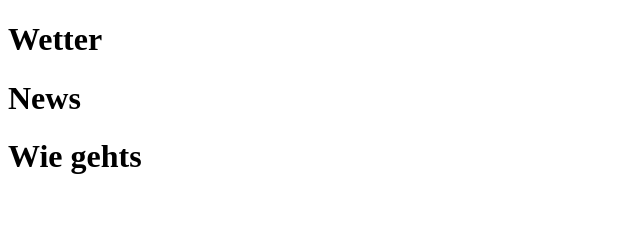
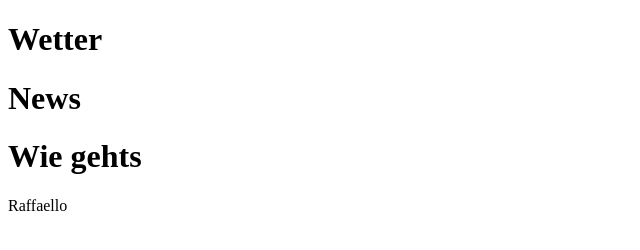
Before and after one commit to RaffaelloG/2ABKUF_HTML_Test, a plain HTML site: page index.html in a window 1280 px wide. Shown: the full height of the page, 0-640 px from the left. Drawn offline with Linux system fonts and the light colour scheme.

Commit message:
Line 11: Raffaello

```diff
--- a/index.html
+++ b/index.html
@@ -8,5 +8,6 @@
     <h1>Wetter</h1>
     <h1>News</h1>
     <h1>Wie gehts</h1>
+    <p>Raffaello</p>
   </body>
 </html>
```
